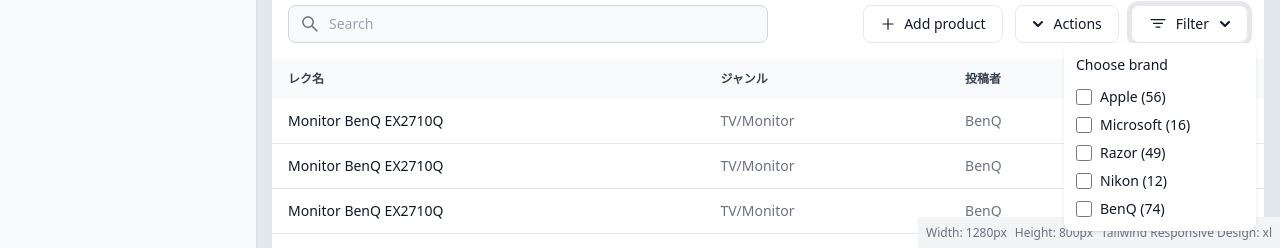
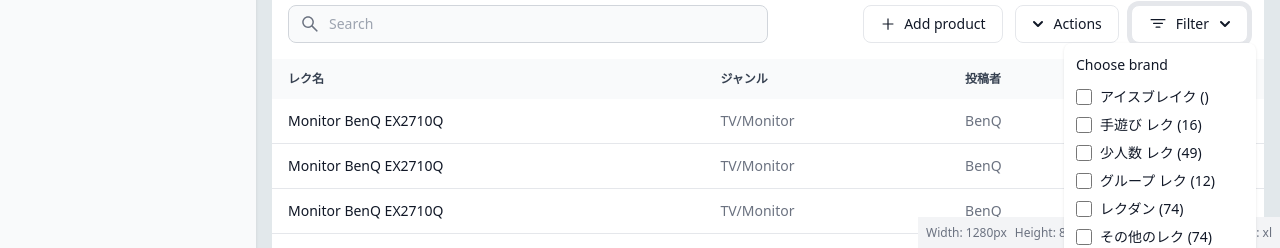
Before and after one commit to chihiros/topicpost-web, a React (Create React App) app: page /recreation in a window 1280 px wide. Both pictures are taken after a click on the button "Filter". Shown: the part 551-799 px from the top of the page. Built offline with nearby package versions, Linux system fonts and the light colour scheme; no server answers; what tailwindcss-inner-border would draw is missing.

Commit message:
fix: Filterの名前を変更

```diff
--- a/src/core/components/organisms/RecreationContent.tsx
+++ b/src/core/components/organisms/RecreationContent.tsx
@@ -204,23 +204,27 @@ const RecreationForm: React.FC = () => {
                     <ul className="space-y-2 text-sm" aria-labelledby="filterDropdownButton">
                       <li className="flex items-center">
                         <input id="apple" type="checkbox" value="" className="w-4 h-4 bg-gray-100 border-gray-300 rounded text-primary-600 focus:ring-primary-500 focus:ring-2" />
-                        <label htmlFor="apple" className="ml-2 text-sm font-medium text-gray-900">Apple (56)</label>
+                        <label htmlFor="apple" className="ml-2 text-sm font-medium text-gray-900">アイスブレイク ()</label>
                       </li>
                       <li className="flex items-center">
                         <input id="fitbit" type="checkbox" value="" className="w-4 h-4 bg-gray-100 border-gray-300 rounded text-primary-600 focus:ring-primary-500 focus:ring-2" />
-                        <label htmlFor="fitbit" className="ml-2 text-sm font-medium text-gray-900">Microsoft (16)</label>
+                        <label htmlFor="fitbit" className="ml-2 text-sm font-medium text-gray-900">手遊び レク (16)</label>
                       </li>
                       <li className="flex items-center">
                         <input id="razor" type="checkbox" value="" className="w-4 h-4 bg-gray-100 border-gray-300 rounded text-primary-600 focus:ring-primary-500 focus:ring-2" />
-                        <label htmlFor="razor" className="ml-2 text-sm font-medium text-gray-900">Razor (49)</label>
+                        <label htmlFor="razor" className="ml-2 text-sm font-medium text-gray-900">少人数 レク (49)</label>
                       </li>
                       <li className="flex items-center">
                         <input id="nikon" type="checkbox" value="" className="w-4 h-4 bg-gray-100 border-gray-300 rounded text-primary-600 focus:ring-primary-500 focus:ring-2" />
-                        <label htmlFor="nikon" className="ml-2 text-sm font-medium text-gray-900">Nikon (12)</label>
+                        <label htmlFor="nikon" className="ml-2 text-sm font-medium text-gray-900">グループ レク (12)</label>
                       </li>
                       <li className="flex items-center">
                         <input id="benq" type="checkbox" value="" className="w-4 h-4 bg-gray-100 border-gray-300 rounded text-primary-600 focus:ring-primary-500 focus:ring-2" />
-                        <label htmlFor="benq" className="ml-2 text-sm font-medium text-gray-900">BenQ (74)</label>
+                        <label htmlFor="benq" className="ml-2 text-sm font-medium text-gray-900">レクダン (74)</label>
+                      </li>
+                      <li className="flex items-center">
+                        <input id="benq" type="checkbox" value="" className="w-4 h-4 bg-gray-100 border-gray-300 rounded text-primary-600 focus:ring-primary-500 focus:ring-2" />
+                        <label htmlFor="benq" className="ml-2 text-sm font-medium text-gray-900">その他のレク (74)</label>
                       </li>
                     </ul>
                   </div>
```
